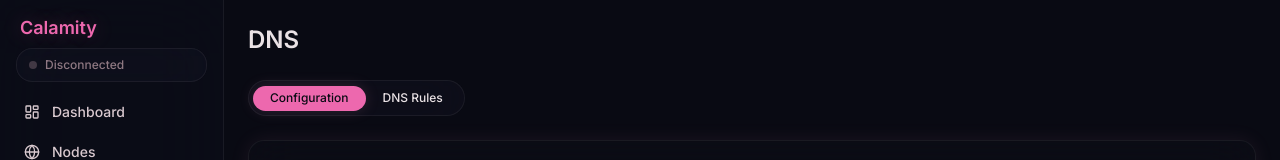
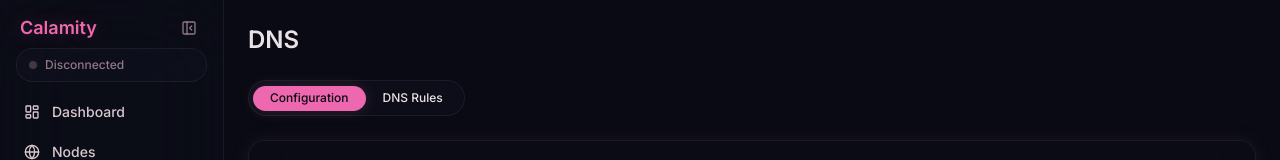
Before and after one commit to Kotodian/calamity, a React (Vite) app: page /dns in a window 1280 px wide. Shown: the top 160 px of the page. Built offline with nearby package versions, Linux system fonts and the light colour scheme.

Commit message:
feat: add collapsible sidebar navigation

```diff
--- a/src/components/AppLayout.tsx
+++ b/src/components/AppLayout.tsx
@@ -1,10 +1,16 @@
+import { useState } from "react";
 import { Outlet } from "react-router-dom";
 import { Sidebar } from "./Sidebar";
 
 export function AppLayout() {
+  const [sidebarCollapsed, setSidebarCollapsed] = useState(false);
+
   return (
     <div className="flex h-screen overflow-hidden bg-background">
-      <Sidebar />
+      <Sidebar
+        collapsed={sidebarCollapsed}
+        onToggle={() => setSidebarCollapsed((collapsed) => !collapsed)}
+      />
       <main className="flex-1 overflow-y-auto">
         <Outlet />
       </main>
--- a/src/components/Sidebar.tsx
+++ b/src/components/Sidebar.tsx
@@ -9,12 +9,19 @@ import {
   Settings,
   Cable,
   Rss,
+  PanelLeftClose,
+  PanelLeftOpen,
 } from "lucide-react";
 import { cn } from "@/lib/utils";
 import { useConnectionStore } from "@/stores/connection";
 import { useTranslation } from "react-i18next";
 
-export function Sidebar() {
+interface SidebarProps {
+  collapsed: boolean;
+  onToggle: () => void;
+}
+
+export function Sidebar({ collapsed, onToggle }: SidebarProps) {
   const { t } = useTranslation();
   const status = useConnectionStore((s) => s.status);
   const navItems = [
@@ -30,12 +37,40 @@ export function Sidebar() {
   ];
 
   return (
-    <aside className="flex h-screen w-56 flex-col border-r border-white/[0.06] bg-sidebar/60 backdrop-blur-2xl">
-      <div className="h-12 flex items-center px-5 pt-2" data-tauri-drag-region>
-        <span className="text-lg font-semibold text-primary" style={{ textShadow: "0 0 20px rgba(254,151,185,0.3)" }}>Calamity</span>
+    <aside
+      className={cn(
+        "flex h-screen flex-col border-r border-white/[0.06] bg-sidebar/60 backdrop-blur-2xl transition-all duration-200",
+        collapsed ? "w-20" : "w-56"
+      )}
+    >
+      <div
+        className={cn(
+          "flex pt-2",
+          collapsed ? "h-20 flex-col items-center justify-center gap-1 px-2" : "h-12 items-center justify-between px-5"
+        )}
+        data-tauri-drag-region
+        data-testid="sidebar-header"
+      >
+        <span className="text-lg font-semibold text-primary" style={{ textShadow: "0 0 20px rgba(254,151,185,0.3)" }}>
+          {collapsed ? "CA" : "Calamity"}
+        </span>
+        <button
+          type="button"
+          onClick={onToggle}
+          aria-label={collapsed ? t("sidebar.expand") : t("sidebar.collapse")}
+          title={collapsed ? t("sidebar.expand") : t("sidebar.collapse")}
+          className="rounded-md p-1.5 text-muted-foreground transition-colors hover:bg-white/[0.04] hover:text-foreground"
+        >
+          {collapsed ? <PanelLeftOpen className="h-4 w-4" /> : <PanelLeftClose className="h-4 w-4" />}
+        </button>
       </div>
 
-      <div className="mx-4 mb-3 flex items-center gap-2 rounded-xl border border-white/[0.06] bg-muted/30 backdrop-blur-xl px-3 py-2">
+      <div
+        className={cn(
+          "mb-3 flex rounded-xl border border-white/[0.06] bg-muted/30 backdrop-blur-xl",
+          collapsed ? "mx-2 justify-center px-2 py-2.5" : "mx-4 items-center gap-2 px-3 py-2"
+        )}
+      >
         <span className="relative">
           <span
             className={cn(
@@ -49,9 +84,11 @@ export function Sidebar() {
             <span className="absolute inset-0 h-2 w-2 rounded-full bg-green-500 animate-ping opacity-75" />
           )}
         </span>
-        <span className="text-xs font-medium text-muted-foreground capitalize">
-          {status}
-        </span>
+        {!collapsed ? (
+          <span className="text-xs font-medium text-muted-foreground capitalize">
+            {status}
+          </span>
+        ) : null}
       </div>
 
       <nav className="flex-1 space-y-1 px-3">
@@ -62,22 +99,24 @@ export function Sidebar() {
             end={to === "/"}
             className={({ isActive }) =>
               cn(
-                "flex items-center gap-3 rounded-lg px-3 py-2 text-sm font-medium transition-all duration-200",
+                "flex rounded-lg py-2 text-sm font-medium transition-all duration-200",
+                collapsed ? "justify-center px-2" : "items-center gap-3 px-3",
                 isActive
                   ? "bg-primary text-primary-foreground shadow-[0_0_15px_rgba(254,151,185,0.15)]"
                   : "text-sidebar-foreground hover:bg-white/[0.04]"
               )
             }
+            title={collapsed ? label : undefined}
           >
             <Icon className="h-4 w-4" />
-            {label}
+            {!collapsed ? label : null}
           </NavLink>
         ))}
       </nav>
 
       <div className="border-t border-white/[0.06] p-4">
         <p className="text-[10px] text-muted-foreground/60 text-center">
-          SingBox Core v1.8.4
+          {collapsed ? "v1.8.4" : "SingBox Core v1.8.4"}
         </p>
       </div>
     </aside>
--- a/src/i18n/resources.ts
+++ b/src/i18n/resources.ts
@@ -96,6 +96,8 @@ export const resources = {
         tailnet: "Tailnet",
         dns: "DNS",
         settings: "Settings",
+        collapse: "Collapse sidebar",
+        expand: "Expand sidebar",
       },
       tray: {
         proxyMode: "Proxy Mode",
@@ -364,6 +366,8 @@ export const resources = {
         tailnet: "Tailnet",
         dns: "DNS",
         settings: "设置",
+        collapse: "收起侧边栏",
+        expand: "展开侧边栏",
       },
       tray: {
         proxyMode: "代理模式",
```
Also changed, not shown: 2 other files (tests, documents, lock files or other folders).
